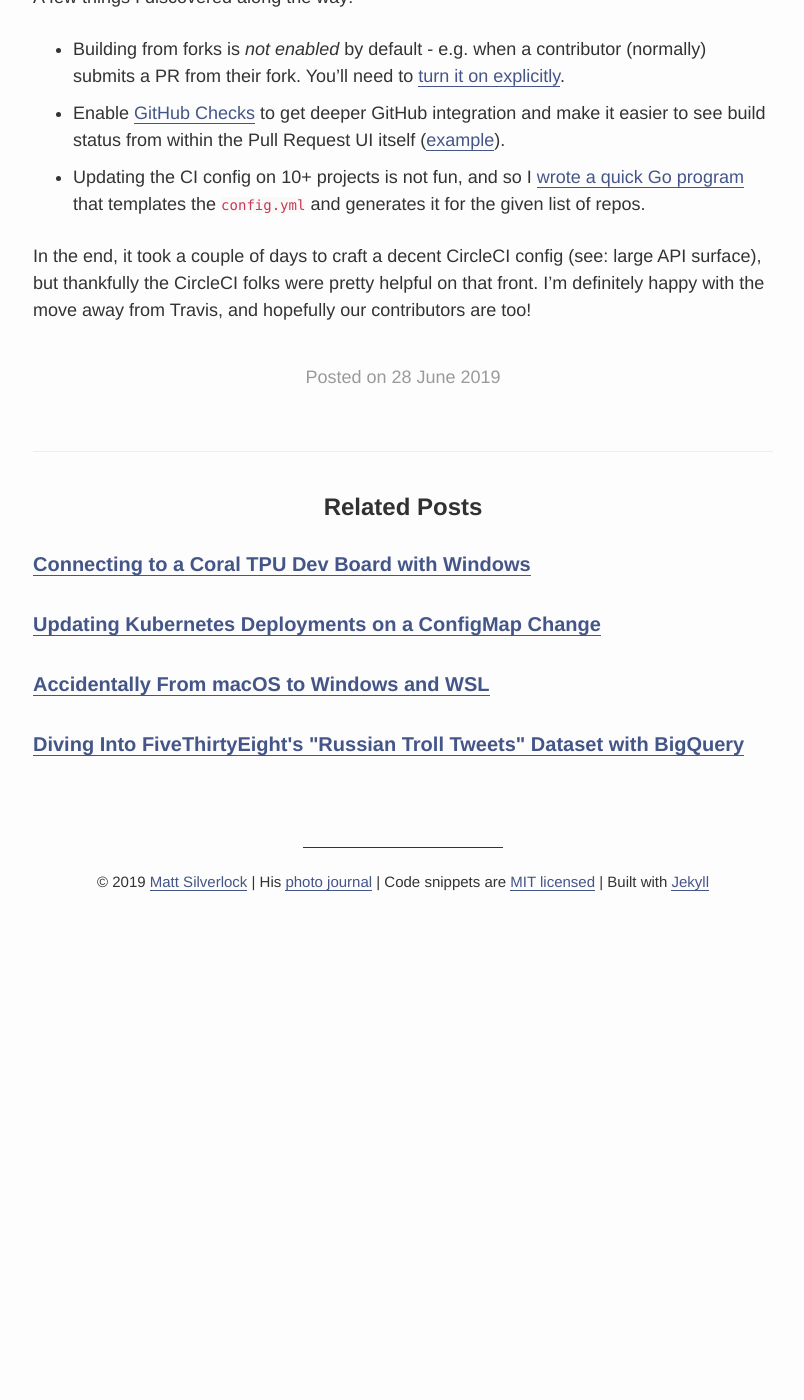
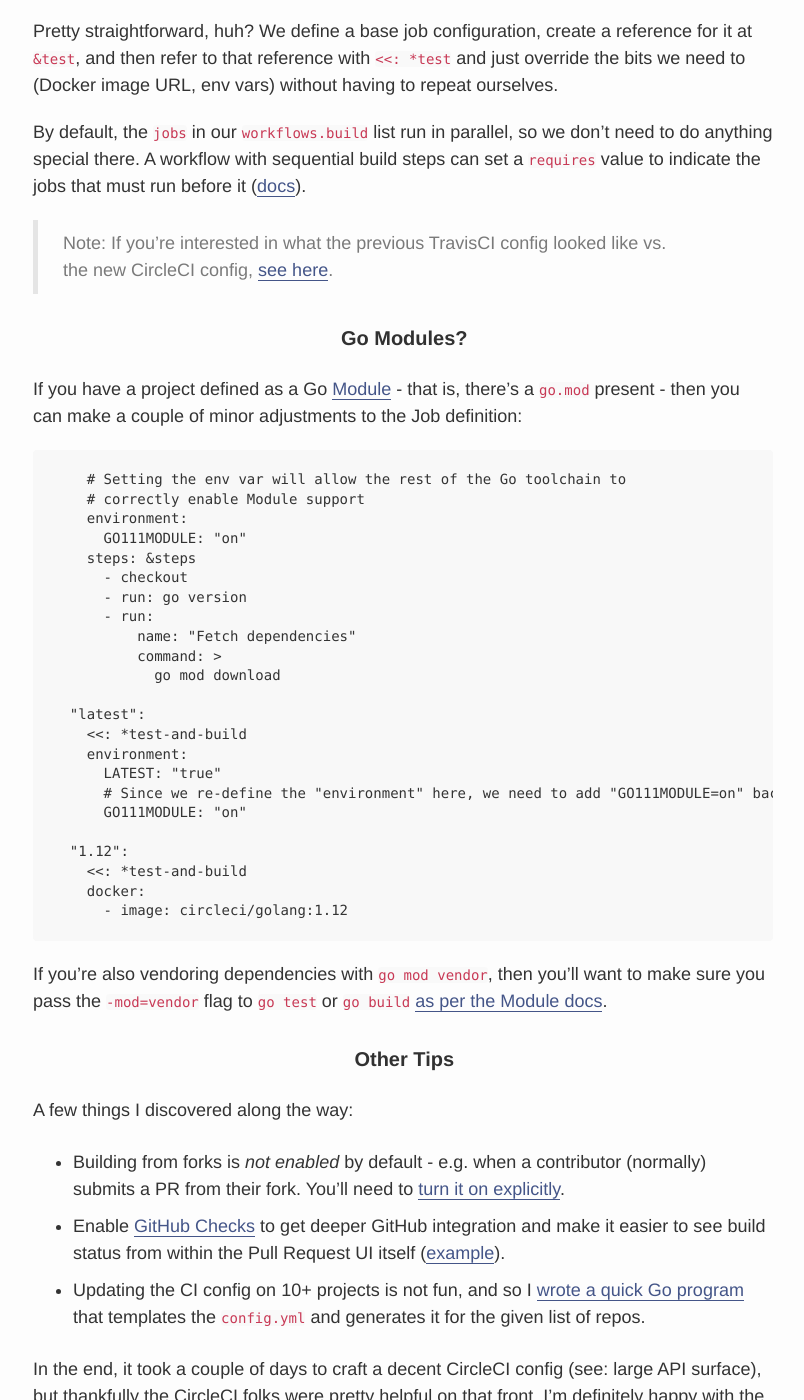
Before and after one commit to elithrar/elithrar.github.io, a Jekyll site: the page built from _posts/2019-06-28-building-go-projects-on-circle-ci.md, in a window 1280 px wide and 1400 px high, scrolled down 3031 px. Shown: the whole window, without its empty margins (237-1041 px from the left). Built offline with Jekyll 4.4.1, drawn with Linux system fonts in a browser that asks for light colours; before the commit the page ends 3966 px from its top, so only the background shows below that; some of the changed text lies outside the part shown.

Commit message:
Update 2019-06-28-building-go-projects-on-circle-ci.md

````diff
--- a/_posts/2019-06-28-building-go-projects-on-circle-ci.md
+++ b/_posts/2019-06-28-building-go-projects-on-circle-ci.md
@@ -36,10 +36,30 @@ jobs:
       - checkout
       # Logs the version in our build logs, for posterity
       - run: go version
-      - run: go get -t -v ./...
-      - run: diff -u <(echo -n) <(gofmt -d .)
-      # vet's rules sometimes change; so we only run this on the latest version of Go.
-      - run: if [[ "$LATEST" = true ]]; then go vet -v .; fi
+      - run:
+          name: "Fetch dependencies"
+          command: >
+            go get -t -v ./...
+      # Only run gofmt, vet & lint against the latest Go version
+      - run:
+          name: "Run golint"
+          command: >
+            if [[ "${LATEST}" = true ] && [ -z "${SKIP_GOLINT}" ]]; then
+              go get -u golang.org/x/lint/golint
+              golint ./...
+            fi
+      - run:
+          name: "Run gofmt"
+          command: >
+            if [[ "${LATEST}" = true ]]; then
+              diff -u <(echo -n) <(gofmt -d -e .)
+            fi
+      - run:
+          name: "Run go vet"
+          command:  >
+            if [[ "${LATEST}" = true ]]; then
+              go vet -v ./...
+            fi
       - run: go test -v -race ./...
 
   "latest":
@@ -104,6 +124,38 @@ By default, the `jobs` in our `workflows.build` list run in parallel, so we don'
 
 > Note: If you're interested in what the previous TravisCI config looked like vs. the new CircleCI config, [see here](https://gist.github.com/elithrar/4fa799c66b2c9932ac33f450f0787a58).
 
+### Go Modules?
+
+If you have a project defined as a Go [Module](https://github.com/golang/go/wiki/Modules) - that is, there's a `go.mod` present - then you can make a couple of minor adjustments to the Job definition:
+
+```
+    # Setting the env var will allow the rest of the Go toolchain to
+    # correctly enable Module support
+    environment:
+      GO111MODULE: "on"
+    steps: &steps
+      - checkout
+      - run: go version
+      - run:
+          name: "Fetch dependencies"
+          command: >
+            go mod download
+
+  "latest":
+    <<: *test-and-build
+    environment:
+      LATEST: "true"
+      # Since we re-define the "environment" here, we need to add "GO111MODULE=on" back
+      GO111MODULE: "on"
+
+  "1.12":
+    <<: *test-and-build
+    docker:
+      - image: circleci/golang:1.12
+```
+
+If you're also vendoring dependencies with `go mod vendor`, then you'll want to make sure you pass the `-mod=vendor` flag to `go test` or `go build` [as per the Module docs](https://github.com/golang/go/wiki/Modules#how-do-i-use-vendoring-with-modules-is-vendoring-going-away).
+
 ### Other Tips
 
 A few things I discovered along the way:
````
